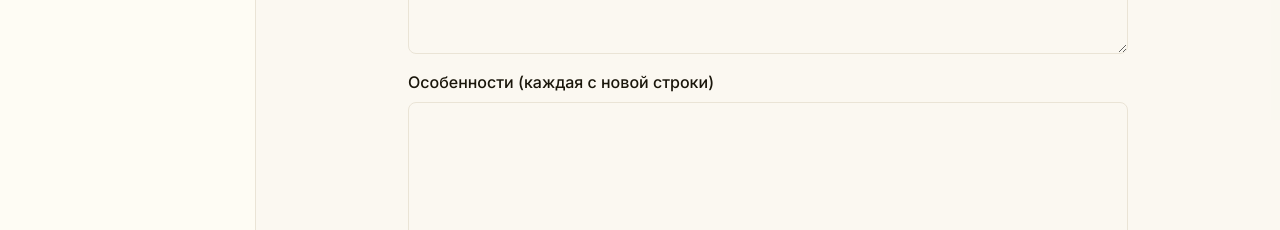
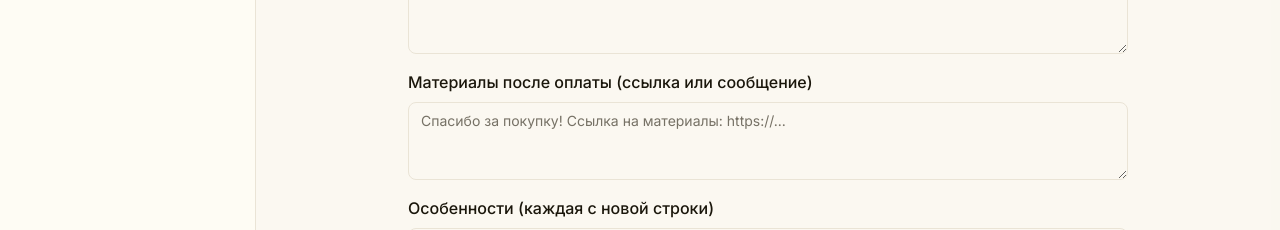
Before and after one commit to Badimkaa/booksite, a Next.js app: page /admin/courses/new in a window 1280 px wide. Shown: the part 643-873 px from the top of the page. Built offline with nearby package versions, Linux system fonts and the light colour scheme; no server answers.

Commit message:
ссылка на оплату заработала

```diff
--- a/data/courses.json
+++ b/data/courses.json
@@ -3,9 +3,9 @@
     "id": "1",
     "title": "Тазовое дно: Основа женского здоровья",
     "description": "Курс по восстановлению и укреплению мышц тазового дна. Избавьтесь от дискомфорта и верните уверенность в себе.",
-    "price": 50000,
+    "price": 120,
     "slug": "pelvic-floor",
-    "image": "",
+    "image": "/uploads/d5ba6516-a4c1-4ec4-9584-49aac31c83c4.JPG",
     "features": [
       "10 видеоуроков\r",
       "Анатомия и физиология\r",
@@ -13,9 +13,9 @@
       "Чат поддержки\r",
       "Еще один плюс"
     ],
-    "accessContent": null,
+    "accessContent": "Спасибо! Это ссылка на доступ: https://t.me/badimkaa",
     "createdAt": "2025-11-25T01:14:03.588Z",
-    "updatedAt": "2025-11-25T01:14:14.665Z"
+    "updatedAt": "2025-11-25T04:14:53.841Z"
   },
   {
     "id": "2",
--- a/data/orders.json
+++ b/data/orders.json
@@ -22,5 +22,253 @@
     "status": "pending",
     "createdAt": "2025-11-25T03:15:20.775Z",
     "updatedAt": "2025-11-25T03:15:20.775Z"
+  },
+  {
+    "id": "665db806-edd6-45d9-a90d-c3542be806fb",
+    "courseId": "3",
+    "amount": 4500,
+    "status": "pending",
+    "createdAt": "2025-11-25T03:32:00.095Z",
+    "updatedAt": "2025-11-25T03:32:00.095Z"
+  },
+  {
+    "id": "f662ff87-dde0-4779-af24-0310c64c16a6",
+    "courseId": "1",
+    "amount": 50000,
+    "status": "pending",
+    "createdAt": "2025-11-25T03:34:24.736Z",
+    "updatedAt": "2025-11-25T03:34:24.736Z"
+  },
+  {
+    "id": "7cd91aff-f85a-41a7-900a-4c58d119aed7",
+    "courseId": "1",
+    "amount": 50000,
+    "status": "pending",
+    "createdAt": "2025-11-25T03:35:57.700Z",
+    "updatedAt": "2025-11-25T03:35:57.700Z"
+  },
+  {
+    "id": "2fd03562-909c-4382-b479-d187dd1b4e7e",
+    "courseId": "1",
+    "amount": 50000,
+    "status": "pending",
+    "createdAt": "2025-11-25T03:41:01.571Z",
+    "updatedAt": "2025-11-25T03:41:01.571Z"
+  },
+  {
+    "id": "a36b3d79-9361-480c-a724-546bb11b91a1",
+    "courseId": "1",
+    "amount": 50000,
+    "status": "pending",
+    "createdAt": "2025-11-25T03:41:11.547Z",
+    "updatedAt": "2025-11-25T03:41:11.547Z"
+  },
+  {
+    "id": "2e16cbd6-ee5c-47ef-a6b3-6d2f183af335",
+    "courseId": "1",
+    "amount": 50,
+    "status": "pending",
+    "createdAt": "2025-11-25T03:47:49.111Z",
+    "updatedAt": "2025-11-25T03:47:49.111Z"
+  },
+  {
+    "id": "4f7be2a4-1777-4238-8c47-c102c5425984",
+    "courseId": "1",
+    "amount": 50,
+    "status": "pending",
+    "createdAt": "2025-11-25T03:48:40.213Z",
+    "updatedAt": "2025-11-25T03:48:40.213Z"
+  },
+  {
+    "id": "02610ff8-3888-4557-9a80-5750b9090d8f",
+    "courseId": "2",
+    "amount": 3500,
+    "status": "pending",
+    "createdAt": "2025-11-25T03:49:35.516Z",
+    "updatedAt": "2025-11-25T03:49:35.516Z"
+  },
+  {
+    "id": "963fb2ed-b383-461f-b378-365885688588",
+    "courseId": "1",
+    "amount": 120,
+    "status": "pending",
+    "createdAt": "2025-11-25T03:50:40.529Z",
+    "updatedAt": "2025-11-25T03:50:40.529Z"
+  },
+  {
+    "id": "b31cb2c0-b68b-4589-bb2d-1f19741e01c9",
+    "courseId": "25199e0e-7699-4820-b911-c8da34cc70b0",
+    "amount": 10000,
+    "status": "pending",
+    "createdAt": "2025-11-25T03:52:20.262Z",
+    "updatedAt": "2025-11-25T03:52:20.262Z"
+  },
+  {
+    "id": "c54e3479-2af4-4b64-8317-9adacfdcef72",
+    "courseId": "1",
+    "amount": 120,
+    "status": "pending",
+    "createdAt": "2025-11-25T03:56:58.886Z",
+    "updatedAt": "2025-11-25T03:56:58.886Z"
+  },
+  {
+    "id": "f48fee90-8370-4bfa-b48a-f088f6af913f",
+    "courseId": "1",
+    "amount": 120,
+    "status": "pending",
+    "createdAt": "2025-11-25T03:57:18.228Z",
+    "updatedAt": "2025-11-25T03:57:18.228Z"
+  },
+  {
+    "id": "d4e828f1-17e9-47d4-bab2-650ce979575c",
+    "courseId": "1",
+    "amount": 120,
+    "status": "pending",
+    "createdAt": "2025-11-25T04:00:50.227Z",
+    "updatedAt": "2025-11-25T04:00:50.227Z"
+  },
+  {
+    "id": "fb93967a-d1aa-4f5e-adb0-eade215d2dab",
+    "courseId": "1",
+    "amount": 120,
+    "status": "pending",
+    "createdAt": "2025-11-25T04:02:09.780Z",
+    "updatedAt": "2025-11-25T04:02:09.780Z"
+  },
+  {
+    "id": "61a98760-71d4-4a1a-9e86-84daac33c5eb",
+    "courseId": "1",
+    "amount": 120,
+    "status": "pending",
+    "createdAt": "2025-11-25T04:06:33.791Z",
+    "updatedAt": "2025-11-25T04:06:33.791Z"
+  },
+  {
+    "id": "068173e3-7187-4231-8581-b743c9614614",
+    "courseId": "1",
+    "amount": 120,
+    "status": "pending",
+    "createdAt": "2025-11-25T04:10:06.694Z",
+    "updatedAt": "2025-11-25T04:10:06.694Z"
+  },
+  {
+    "id": "2f52c627-304f-4dc4-aa4b-4f77e0a75d1a",
+    "courseId": "1",
+    "amount": 120,
+    "status": "pending",
+    "createdAt": "2025-11-25T04:10:27.038Z",
+    "updatedAt": "2025-11-25T04:10:27.038Z"
+  },
+  {
+    "id": "2fd233a0-2f3d-4909-90e2-35c0023d06df",
+    "courseId": "1",
+    "amount": 120,
+    "status": "pending",
+    "createdAt": "2025-11-25T04:12:06.774Z",
+    "updatedAt": "2025-11-25T04:12:06.774Z"
+  },
+  {
+    "id": "3ce95832-5924-4ea8-a6b3-f9b8d7a2831c",
+    "courseId": "25199e0e-7699-4820-b911-c8da34cc70b0",
+    "amount": 10000,
+    "status": "pending",
+    "createdAt": "2025-11-25T04:13:16.923Z",
+    "updatedAt": "2025-11-25T04:13:16.923Z"
+  },
+  {
+    "id": "22612a1c-802a-485c-a05f-45b9cd4ef831",
+    "courseId": "25199e0e-7699-4820-b911-c8da34cc70b0",
+    "amount": 10000,
+    "status": "pending",
+    "createdAt": "2025-11-25T04:13:39.560Z",
+    "updatedAt": "2025-11-25T04:13:39.560Z"
+  },
+  {
+    "id": "e881df8a-a197-4768-8102-ef7e9fcaf335",
+    "courseId": "25199e0e-7699-4820-b911-c8da34cc70b0",
+    "amount": 10000,
+    "status": "pending",
+    "createdAt": "2025-11-25T04:13:44.692Z",
+    "updatedAt": "2025-11-25T04:13:44.692Z"
+  },
+  {
+    "id": "8545cc5f-f813-4d66-bd07-b7627aca8d34",
+    "courseId": "1",
+    "amount": 120,
+    "status": "pending",
+    "createdAt": "2025-11-25T04:14:08.529Z",
+    "updatedAt": "2025-11-25T04:14:08.529Z"
+  },
+  {
+    "id": "e96132cb-b39a-42df-bc5c-2687f31394c4",
+    "courseId": "2",
+    "amount": 3500,
+    "status": "pending",
+    "createdAt": "2025-11-25T04:14:22.975Z",
+    "updatedAt": "2025-11-25T04:14:22.975Z"
+  },
+  {
+    "id": "54ea5c40-6217-4d3c-ac32-982416d2d742",
+    "courseId": "1",
+    "amount": 120,
+    "status": "pending",
+    "createdAt": "2025-11-25T04:15:12.823Z",
+    "updatedAt": "2025-11-25T04:15:12.823Z"
+  },
+  {
+    "id": "640e7907-abac-4239-88e7-04e961e66248",
+    "courseId": "1",
+    "amount": 120,
+    "status": "pending",
+    "createdAt": "2025-11-25T04:15:59.556Z",
+    "updatedAt": "2025-11-25T04:15:59.556Z"
+  },
+  {
+    "id": "7c8a8c27-cf90-4256-99d4-b66330b8166e",
+    "courseId": "1",
+    "amount": 120,
+    "status": "pending",
+    "createdAt": "2025-11-25T04:18:02.200Z",
+    "updatedAt": "2025-11-25T04:18:02.200Z"
+  },
+  {
+    "id": "2e821918-5cd1-444c-8b5f-e6e5fd9a52dc",
+    "courseId": "1",
+    "amount": 120,
+    "status": "pending",
+    "createdAt": "2025-11-25T04:21:30.405Z",
+    "updatedAt": "2025-11-25T04:21:30.405Z"
+  },
+  {
+    "id": "ae786a77-0f5e-423f-ae96-0cb532d63a6f",
+    "courseId": "1",
+    "amount": 120,
+    "status": "pending",
+    "createdAt": "2025-11-25T04:21:43.788Z",
+    "updatedAt": "2025-11-25T04:21:43.788Z"
+  },
+  {
+    "id": "e5b46144-7eb8-40fe-a5e3-8d9cbd1debd7",
+    "courseId": "1",
+    "amount": 120,
+    "status": "pending",
+    "createdAt": "2025-11-25T04:22:56.977Z",
+    "updatedAt": "2025-11-25T04:22:56.977Z"
+  },
+  {
+    "id": "08131b3a-8498-45a6-a7d9-79c4e696e235",
+    "courseId": "1",
+    "amount": 120,
+    "status": "pending",
+    "createdAt": "2025-11-25T04:23:37.423Z",
+    "updatedAt": "2025-11-25T04:23:37.423Z"
+  },
+  {
+    "id": "74752e8b-7bcd-4cab-9d42-9fccd05b2a21",
+    "courseId": "1",
+    "amount": 120,
+    "status": "pending",
+    "createdAt": "2025-11-25T04:25:07.788Z",
+    "updatedAt": "2025-11-25T04:25:07.788Z"
   }
 ]
--- a/src/app/admin/courses/[id]/page.tsx
+++ b/src/app/admin/courses/[id]/page.tsx
@@ -24,7 +24,9 @@ export default async function CourseEditorPage({ params }: CourseEditorProps) {
         price: 0,
         slug: '',
         image: '',
-        features: []
+        features: [],
+        createdAt: new Date().toISOString(),
+        updatedAt: new Date().toISOString()
     };
 
     if (!isNew) {
@@ -173,6 +175,18 @@ export default async function CourseEditorPage({ params }: CourseEditorProps) {
                     </div>
 
                     <div className="grid gap-2">
+                        <label htmlFor="accessContent" className="font-medium">Материалы после оплаты (ссылка или сообщение)</label>
+                        <textarea
+                            id="accessContent"
+                            name="accessContent"
+                            defaultValue={course.accessContent || ''}
+                            rows={3}
+                            placeholder="Спасибо за покупку! Ссылка на материалы: https://..."
+                            className="flex w-full rounded-md border border-input bg-background px-3 py-2 text-sm ring-offset-background placeholder:text-muted-foreground focus-visible:outline-none focus-visible:ring-2 focus-visible:ring-ring focus-visible:ring-offset-2 disabled:cursor-not-allowed disabled:opacity-50"
+                        />
+                    </div>
+
+                    <div className="grid gap-2">
                         <label htmlFor="features" className="font-medium">Особенности (каждая с новой строки)</label>
                         <textarea
                             id="features"
--- a/src/types/index.ts
+++ b/src/types/index.ts
@@ -22,6 +22,8 @@ export interface Course {
     image: string;
     accessContent?: string; // Link or message to show after payment
     features: string[];
+    createdAt: string;
+    updatedAt: string;
 }
 
 export interface ScheduleEvent {
```
Also changed, not shown: src/app/actions/payment.ts (+54 -26 lines), public/uploads/d5ba6516-a4c1-4ec4-9584-49aac31c83c4.JPG (added).
